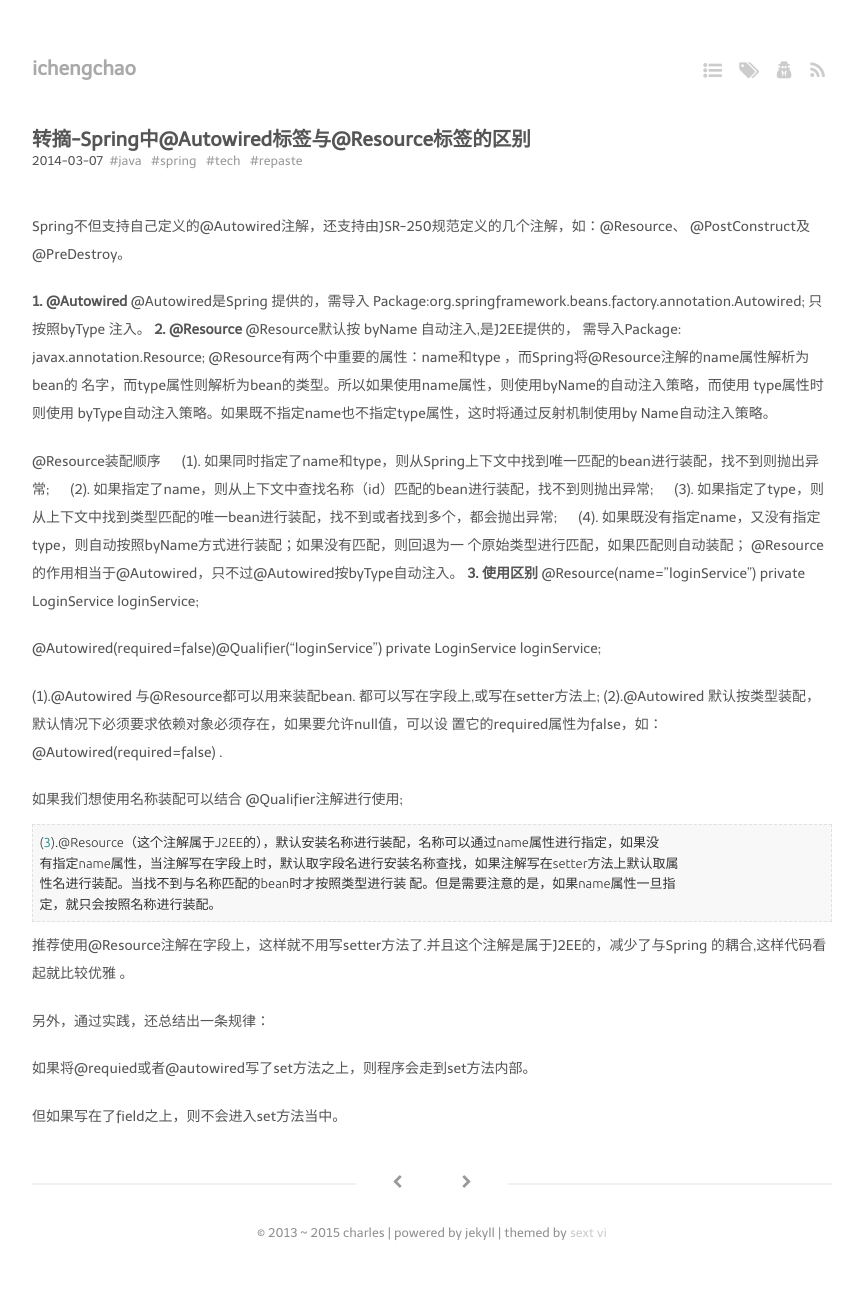
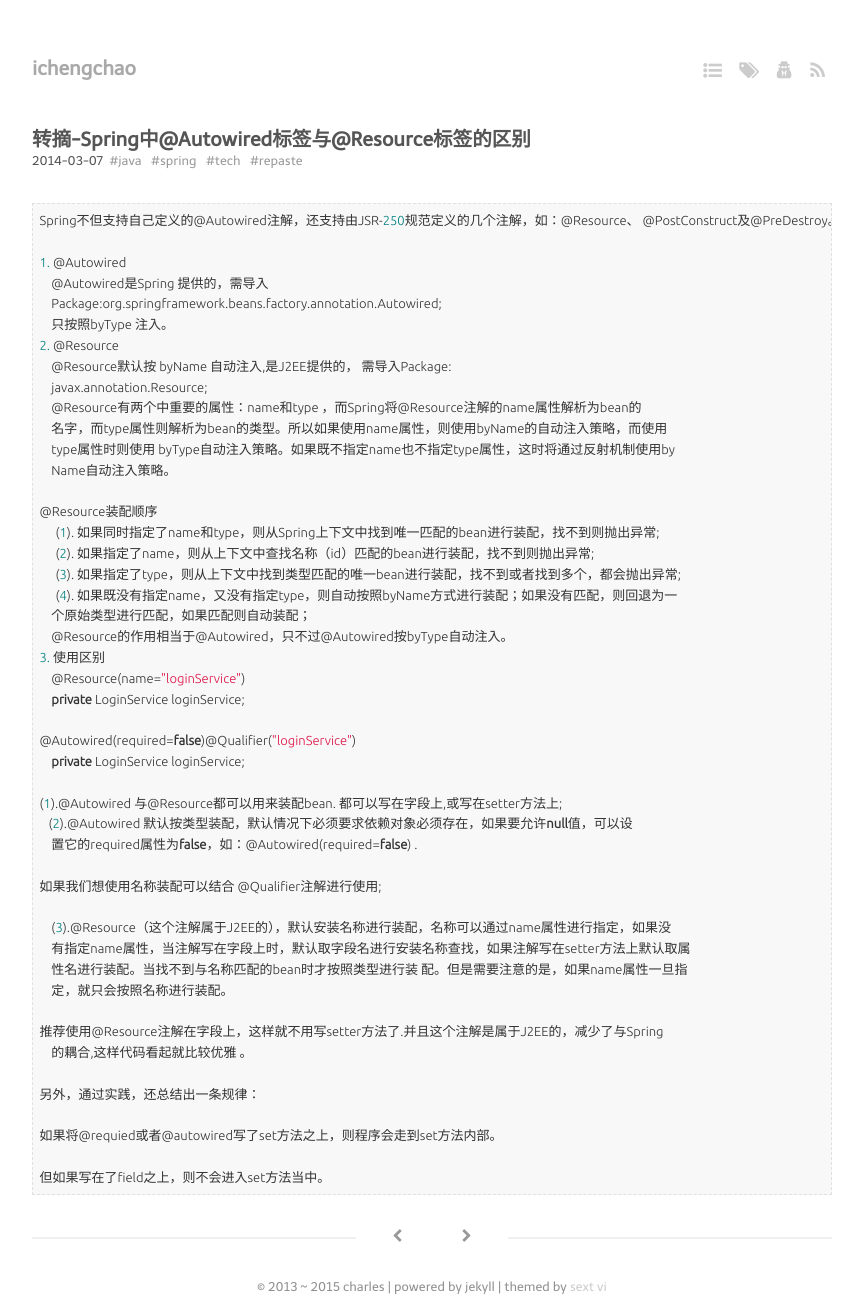
Before and after one commit to ichengchao/ichengchao.github.io, a Jekyll site: the page built from _posts/2014-03-07-spring-annotation-autowired.md, in a window 1280 px wide. Shown: the whole page, without its empty margins (208-1071 px from the left). Built offline with Jekyll 4.4.1, drawn with Linux system fonts in a browser that asks for light colours; Markdown is read by kramdown in place of the engine named in the settings; before the commit the page ends 1253 px from its top, so only the background shows below that.

Commit message:
修改样式

```diff
--- a/_posts/2014-03-07-spring-annotation-autowired.md
+++ b/_posts/2014-03-07-spring-annotation-autowired.md
@@ -11,13 +11,14 @@ tags:
  - repaste
 ---
 
+{% highlight java %}
 Spring不但支持自己定义的@Autowired注解，还支持由JSR-250规范定义的几个注解，如：@Resource、 @PostConstruct及@PreDestroy。
 
-<strong>1. @Autowired</strong>
+1. @Autowired
     @Autowired是Spring 提供的，需导入
     Package:org.springframework.beans.factory.annotation.Autowired;
     只按照byType 注入。
-<strong>2. @Resource</strong>
+2. @Resource
     @Resource默认按 byName 自动注入,是J2EE提供的， 需导入Package:
     javax.annotation.Resource;
     @Resource有两个中重要的属性：name和type ，而Spring将@Resource注解的name属性解析为bean的
@@ -32,7 +33,7 @@ Spring不但支持自己定义的@Autowired注解，还支持由JSR-250规范定
 　 (4). 如果既没有指定name，又没有指定type，则自动按照byName方式进行装配；如果没有匹配，则回退为一
     个原始类型进行匹配，如果匹配则自动装配；
     @Resource的作用相当于@Autowired，只不过@Autowired按byType自动注入。
-<strong>3. 使用区别</strong>
+3. 使用区别
     @Resource(name="loginService")
     private LoginService loginService;
 
@@ -58,3 +59,4 @@ Spring不但支持自己定义的@Autowired注解，还支持由JSR-250规范定
 如果将@requied或者@autowired写了set方法之上，则程序会走到set方法内部。
 
 但如果写在了field之上，则不会进入set方法当中。
+{% endhighlight %}
```
